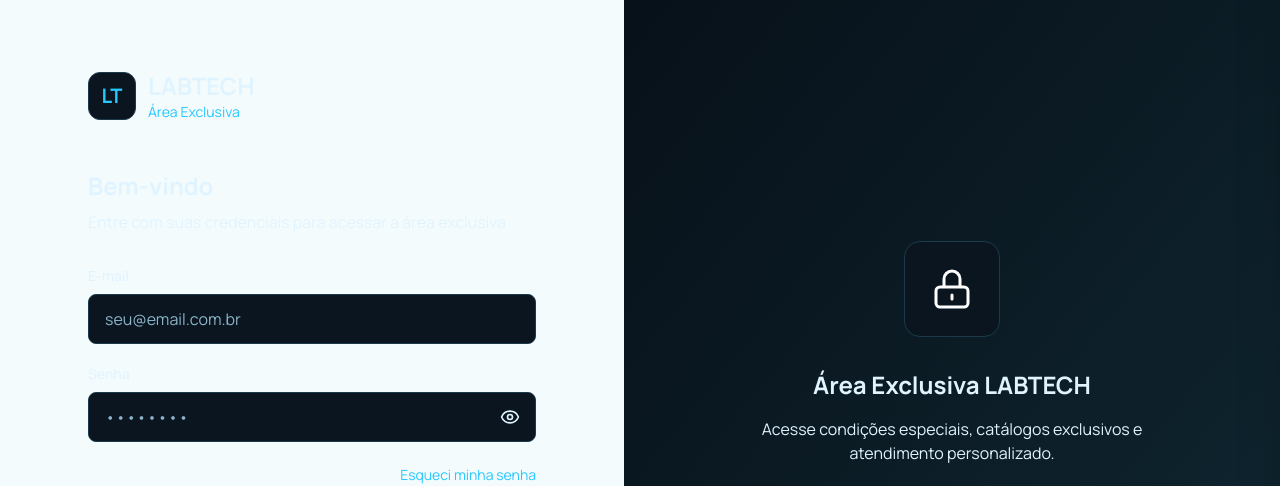
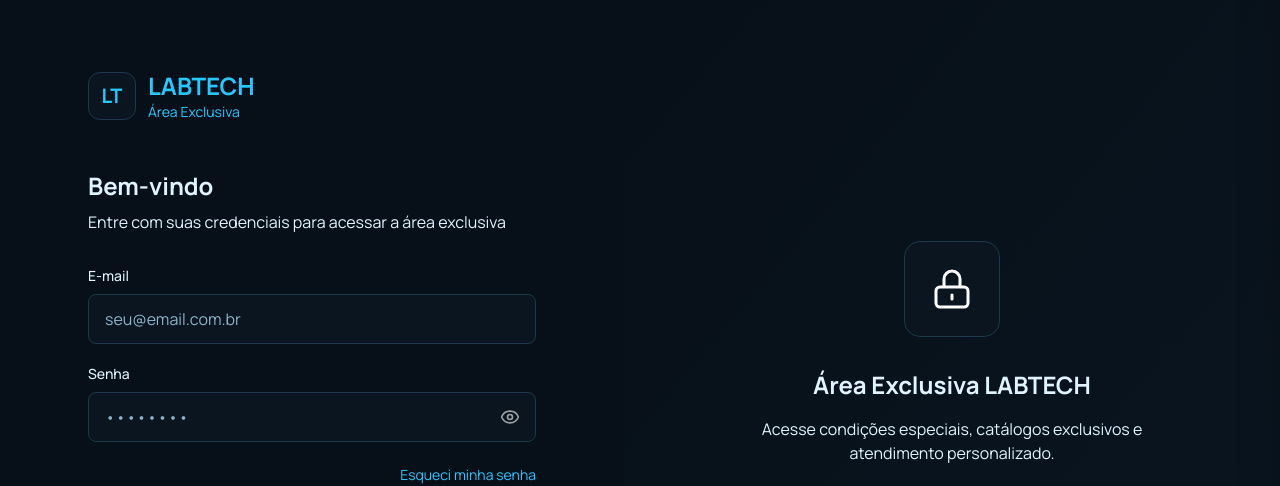
Before and after one commit to jvvnobrega03-hub/labtech-catalogo, a Next.js app: page /login in a window 1280 px wide. Shown: the part 159-645 px from the top of the page. Built offline with nearby package versions, Linux system fonts and the light colour scheme; no server answers.

Commit message:
fix: corrigir login page para tema dark
Co-Authored-By: Claude Fable 5 <noreply@anthropic.com>

```diff
--- a/src/app/login/page.tsx
+++ b/src/app/login/page.tsx
@@ -90,7 +90,7 @@ export default function ClientLoginPage() {
   };
 
   return (
-    <div className="min-h-screen bg-[#F4FBFD] flex">
+    <div className="min-h-screen bg-[#071018] flex">
       {/* Left side - Form */}
       <div className="flex-1 flex items-center justify-center p-8">
         <div className="w-full max-w-md">
@@ -101,22 +101,22 @@ export default function ClientLoginPage() {
                 <span className="font-bold text-white text-xl">LT</span>
               </div>
               <div>
-                <h1 className="text-2xl font-bold text-[#102833]">LABTECH</h1>
-                <p className="text-sm text-[#102833]/60">Área Exclusiva</p>
+                <h1 className="text-2xl font-bold text-white">LABTECH</h1>
+                <p className="text-sm text-white/60">Área Exclusiva</p>
               </div>
             </Link>
           </div>
 
-          <h2 className="text-2xl font-bold text-[#102833] mb-2">
+          <h2 className="text-2xl font-bold text-white mb-2">
             Bem-vindo
           </h2>
-          <p className="text-[#102833]/60 mb-8">
+          <p className="text-white/60 mb-8">
             Entre com suas credenciais para acessar a área exclusiva
           </p>
 
           {/* Error message */}
           {error && (
-            <div className="mb-6 p-4 bg-red-50 border border-red-200 rounded-lg flex items-start gap-3 text-red-700">
+            <div className="mb-6 p-4 bg-red-900/30 border border-red-700 rounded-lg flex items-start gap-3 text-red-400">
               <AlertCircle className="w-5 h-5 flex-shrink-0 mt-0.5" />
               <p className="text-sm">{error}</p>
             </div>
@@ -125,7 +125,7 @@ export default function ClientLoginPage() {
           {/* Form */}
           <form onSubmit={handleSubmit} className="space-y-5">
             <div>
-              <label htmlFor="email" className="block text-sm font-medium text-[#102833] mb-2">
+              <label htmlFor="email" className="block text-sm font-medium text-white mb-2">
                 E-mail
               </label>
               <input
@@ -134,14 +134,14 @@ export default function ClientLoginPage() {
                 value={email}
                 onChange={(e) => setEmail(e.target.value)}
                 required
-                className="w-full px-4 py-3 border border-gray-300 rounded-lg focus:ring-2 focus:ring-[#087A9F] focus:border-transparent outline-none transition-all"
+                className="w-full px-4 py-3 border border-[#1B3A4B] bg-[#0A1520] text-white rounded-lg focus:ring-2 focus:ring-[#27C7FF] focus:border-transparent outline-none transition-all placeholder:text-white/40"
                 placeholder="seu@email.com.br"
                 autoComplete="email"
               />
             </div>
 
             <div>
-              <label htmlFor="password" className="block text-sm font-medium text-[#102833] mb-2">
+              <label htmlFor="password" className="block text-sm font-medium text-white mb-2">
                 Senha
               </label>
               <div className="relative">
@@ -151,14 +151,14 @@ export default function ClientLoginPage() {
                   value={password}
                   onChange={(e) => setPassword(e.target.value)}
                   required
-                  className="w-full px-4 py-3 border border-gray-300 rounded-lg focus:ring-2 focus:ring-[#087A9F] focus:border-transparent outline-none transition-all pr-12"
+                  className="w-full px-4 py-3 border border-[#1B3A4B] bg-[#0A1520] text-white rounded-lg focus:ring-2 focus:ring-[#27C7FF] focus:border-transparent outline-none transition-all pr-12 placeholder:text-white/40"
                   placeholder="••••••••"
                   autoComplete="current-password"
                 />
                 <button
                   type="button"
                   onClick={() => setShowPassword(!showPassword)}
-                  className="absolute right-3 top-1/2 -translate-y-1/2 p-1 text-gray-400 hover:text-gray-600"
+                  className="absolute right-3 top-1/2 -translate-y-1/2 p-1 text-white/60 hover:text-white"
                 >
                   {showPassword ? <EyeOff className="w-5 h-5" /> : <Eye className="w-5 h-5" />}
                 </button>
@@ -166,7 +166,7 @@ export default function ClientLoginPage() {
             </div>
 
             <div className="text-right">
-              <Link href="/recuperar-senha" className="text-sm text-[#087A9F] hover:underline">
+              <Link href="/recuperar-senha" className="text-sm text-[#27C7FF] hover:underline">
                 Esqueci minha senha
               </Link>
             </div>
@@ -189,13 +189,13 @@ export default function ClientLoginPage() {
 
           {/* Back to site */}
           <div className="mt-8 text-center space-y-2">
-            <Link href="/" className="flex items-center justify-center gap-2 text-sm text-[#087A9F] hover:underline">
+            <Link href="/" className="flex items-center justify-center gap-2 text-sm text-[#27C7FF] hover:underline">
               <ArrowLeft className="w-4 h-4" />
               Voltar para o site
             </Link>
-            <p className="text-sm text-[#102833]/60">
+            <p className="text-sm text-white/60">
               Não tem cadastro?{' '}
-              <Link href="/cadastro" className="text-[#087A9F] hover:underline font-medium">
+              <Link href="/cadastro" className="text-[#27C7FF] hover:underline font-medium">
                 Solicitar cadastro
               </Link>
             </p>
@@ -204,7 +204,7 @@ export default function ClientLoginPage() {
       </div>
 
       {/* Right side - Decorative */}
-      <div className="hidden lg:flex flex-1 bg-gradient-to-br from-[#071018] to-[#102833] items-center justify-center p-12">
+      <div className="hidden lg:flex flex-1 bg-gradient-to-br from-[#071018] to-[#0A1520] items-center justify-center p-12">
         <div className="max-w-md text-center">
           <div className="w-24 h-24 mx-auto mb-8 rounded-2xl bg-white/10 flex items-center justify-center">
             <svg className="w-12 h-12 text-white" fill="none" viewBox="0 0 24 24" stroke="currentColor">
```
